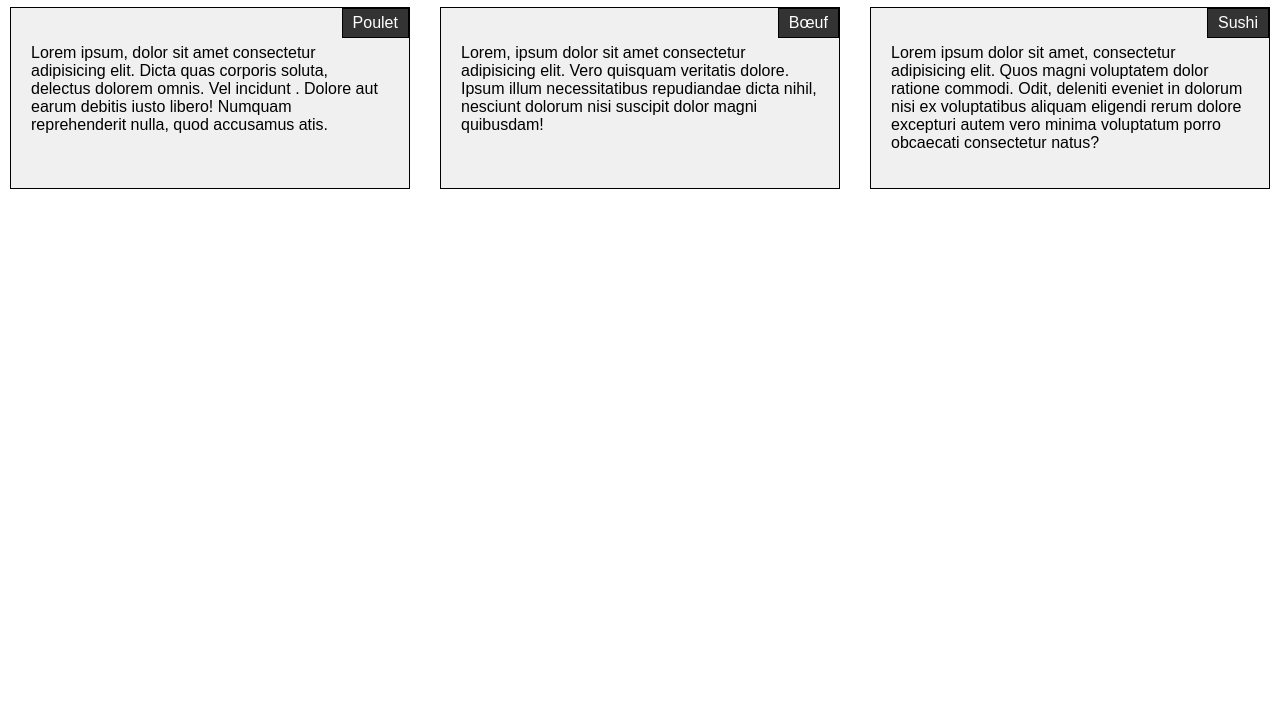
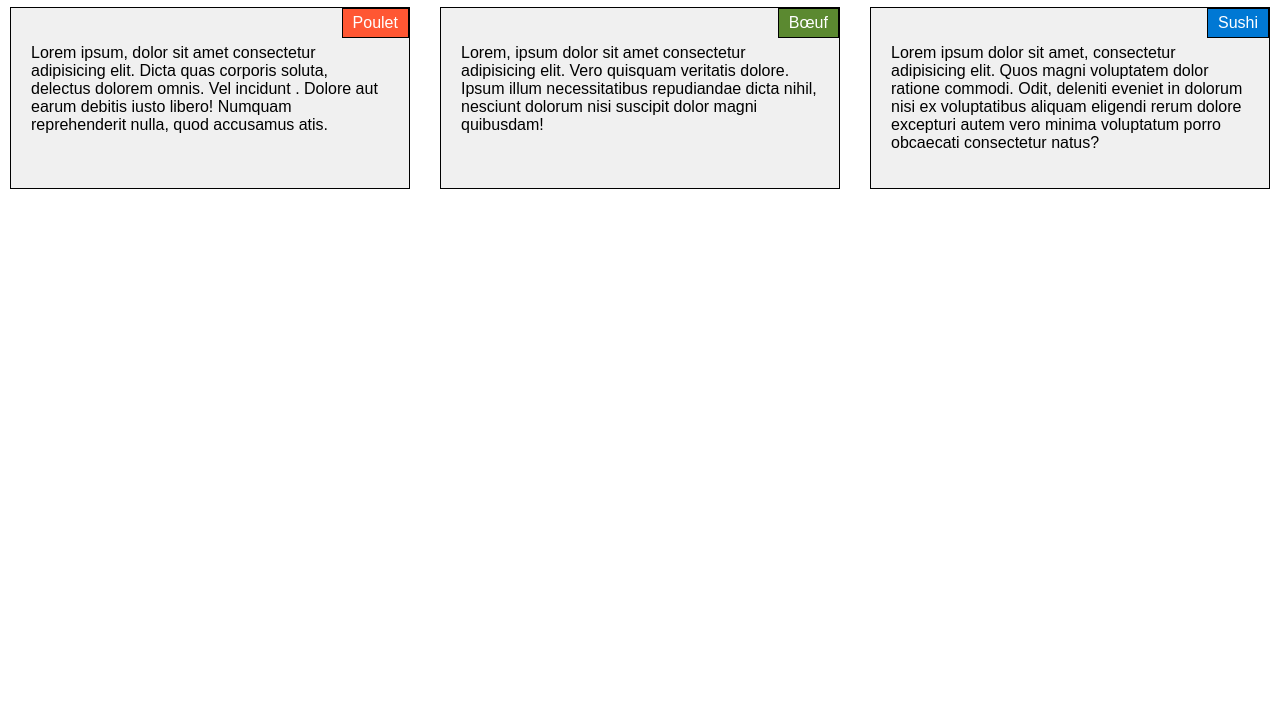
Before and after one commit to Karl-H509/coursera-test, a plain HTML site: page module2-solution/index.html in a window 1280 px wide. Shown: the part 73-800 px from the top of the page. Drawn offline with Linux system fonts and the light colour scheme.

Commit message:
Description de la modification

```diff
--- a/module2-solution/CSS/style.css
+++ b/module2-solution/CSS/style.css
@@ -24,16 +24,28 @@
     position: relative; /* Pour positionner les titres de section */
 }
 
-/* Styles pour les titres de section */
+        /* Styles pour les section-titles avec des couleurs différentes */
         .section-title {
             position: absolute;
             top: 0;
             right: 0;
-    background-color: #333; /* Couleur d'arrière-plan des titres de section */
-    color: #fff; /* Couleur du texte des titres de section */
+            color: #fff;
             padding: 5px 10px;
-    border: 1px solid #000; /* Bordure de 1 px autour des titres de section */
+            border: 1px solid #000;
         }
+
+        .section-title-chicken {
+            background-color: #FF5733; /* Couleur d'arrière-plan pour la section "Poulet" */
+        }
+
+        .section-title-beef {
+            background-color: #5B8930; /* Couleur d'arrière-plan pour la section "Bœuf" */
+        }
+
+        .section-title-sushi {
+            background-color: #0078D4; /* Couleur d'arrière-plan pour la section "Sushi" */
+        }
+
 
 /* Réponse aux requêtes multimédias pour les écrans de bureau */
 @media (min-width: 992px) {
--- a/module2-solution/index.html
+++ b/module2-solution/index.html
@@ -11,21 +11,21 @@
     </header>
     <div class="section-container">
         <div class="section">
-            <div class="section-title">Poulet</div>
+            <div class="section-title section-title-chicken">Poulet</div>
             <p>Lorem ipsum, dolor sit amet consectetur adipisicing elit.
                 Dicta quas corporis soluta, delectus dolorem omnis.
                 Vel incidunt . Dolore aut earum debitis iusto libero!
                 Numquam reprehenderit nulla, quod accusamus atis.</p>
         </div>
         <div class="section">
-            <div class="section-title">Bœuf</div>
+            <div class="section-title section-title-beef">Bœuf</div>
             <p>Lorem, ipsum dolor sit amet consectetur adipisicing elit.
                 Vero quisquam veritatis dolore. Ipsum illum necessitatibus
                 repudiandae dicta nihil, nesciunt dolorum nisi suscipit
                  dolor magni quibusdam!</p>
         </div>
         <div class="section">
-            <div class="section-title">Sushi</div>
+            <div class="section-title section-title-sushi">Sushi</div>
             <p>Lorem ipsum dolor sit amet, consectetur adipisicing elit.
                  Quos magni voluptatem dolor ratione commodi. Odit,
                  deleniti eveniet in dolorum nisi ex voluptatibus aliquam
```
Lines whose indentation alone changed are shown as unchanged.
